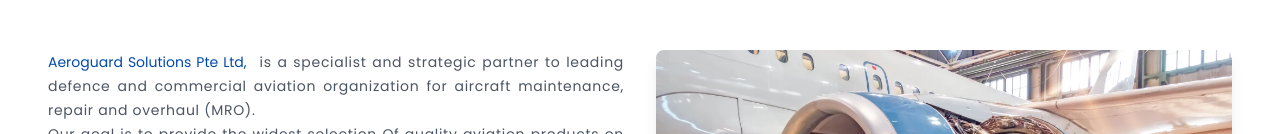
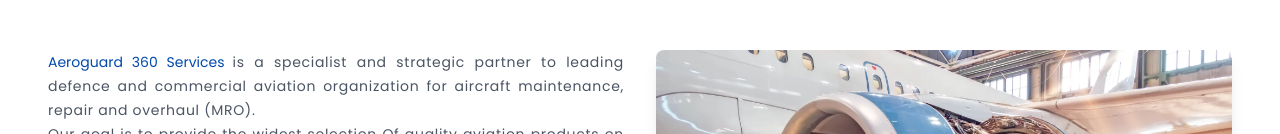
Before and after one commit to imhafsamaryam/aeroguard, a React (Vite) app: page /aboutus in a window 1280 px wide. Shown: the part 818-952 px from the top of the page. Built offline with nearby package versions, Linux system fonts and the light colour scheme.

Commit message:
favicon and content changes

```diff
--- a/index.html
+++ b/index.html
@@ -2,9 +2,17 @@
 <html lang="en">
   <head>
     <meta charset="UTF-8" />
-    <link rel="icon" type="image/svg+xml" href="/icons/favicon.svg" />
+    <link rel="icon" type="image/svg+xml" href="/favicon.svg" />
     <meta name="viewport" content="width=device-width, initial-scale=1.0" />
     <title>Aeroguard-360 services</title>
+    <script type="application/ld+json">
+      {
+        "@context": "https://schema.org",
+        "@type": "Organization",
+        "url": "https://www.aeroguard360services.com",
+        "logo": "https://www.aeroguard360services.com/favicon.svg"
+      }
+    </script>
   </head>
   <body>
     <div id="root"></div>
--- a/src/components/aboutus/who_we_are.jsx
+++ b/src/components/aboutus/who_we_are.jsx
@@ -69,7 +69,7 @@ const WhoWeAre = () => {
           >
             {" "}
             <span className="text-[#004AAD] text-md  ">
-              Aeroguard Solutions Pte Ltd,{" "}
+              Aeroguard 360 Services
             </span>
             <span className="ml-[0.5rem] text-md text-gray-600 tracking-wider  leading-6 ">
               is a specialist and strategic partner to leading defence and
```
Also changed, not shown: public/favicon.svg (renamed from public/icons/favicon.svg).
